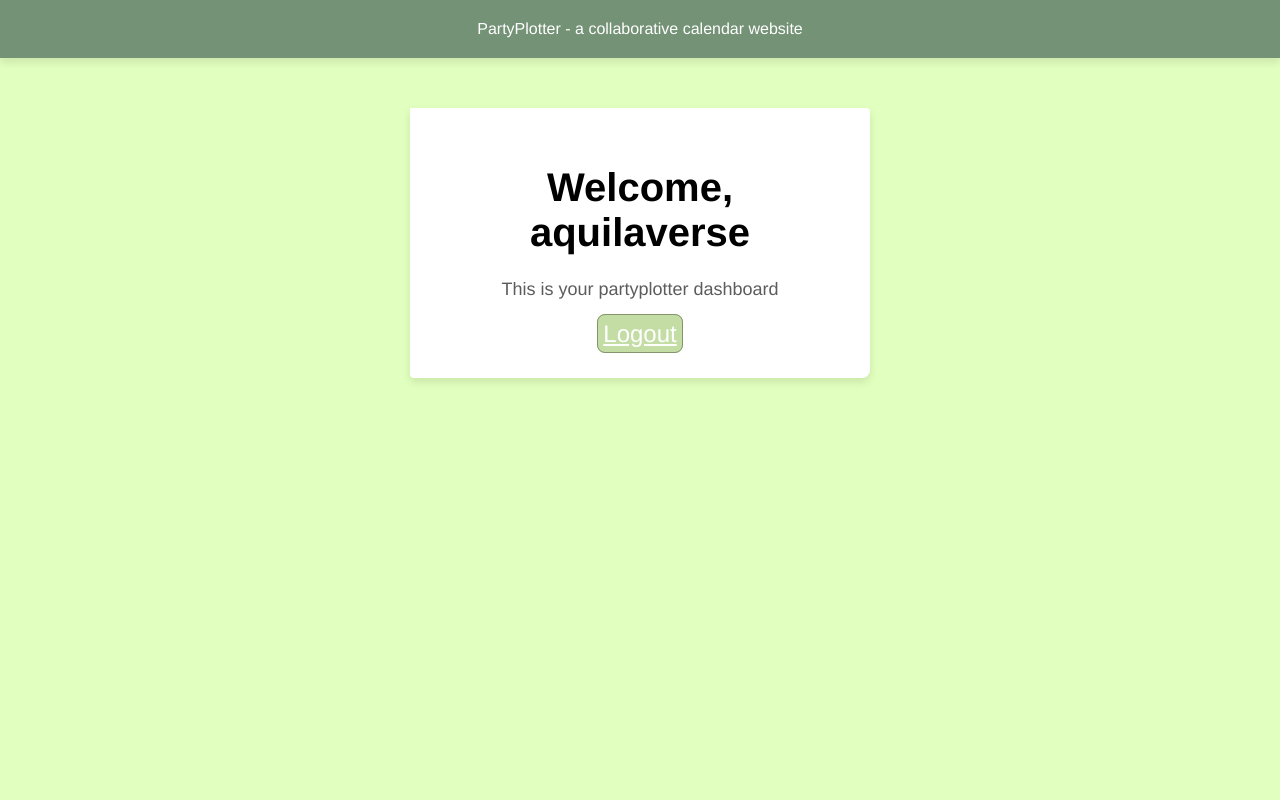
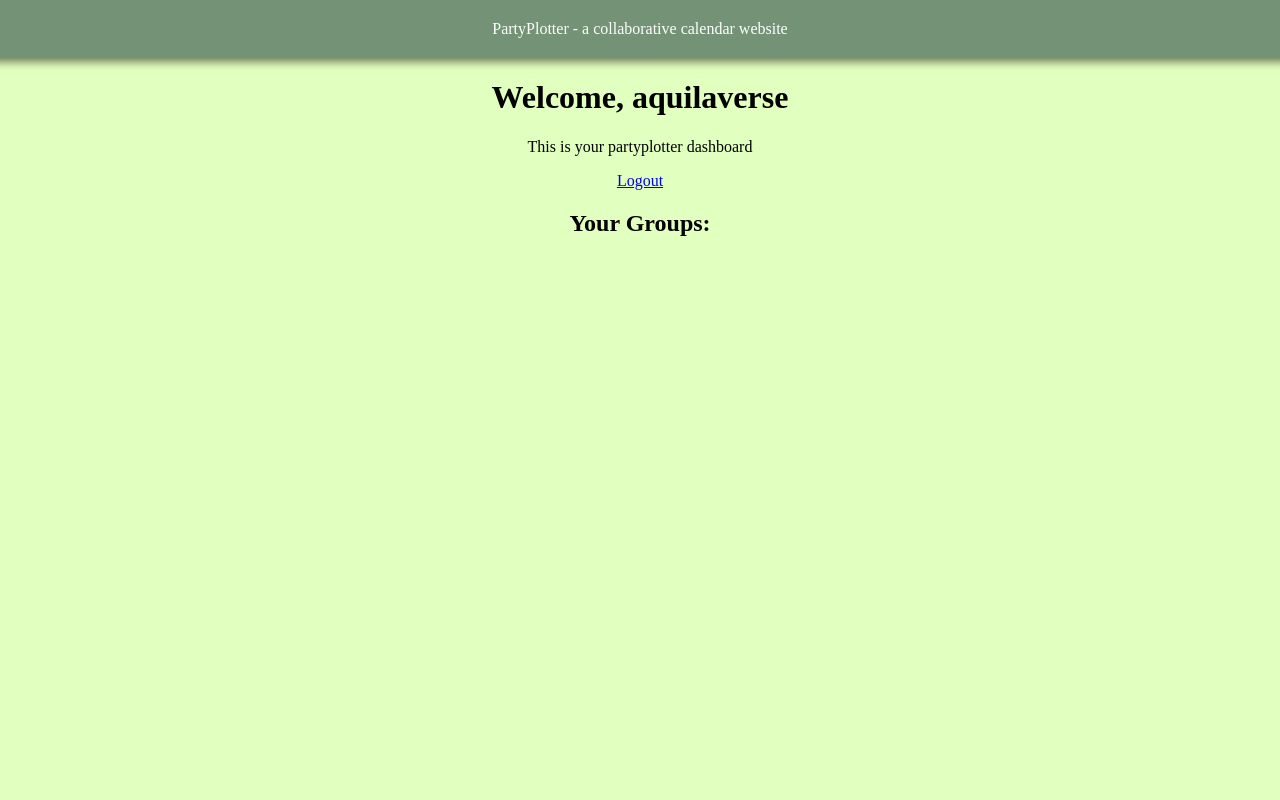
Before and after one commit to feranmiagboola/NEA_work, a Flask app: page /dashboard in a window 1280 px wide. Run offline with Flask 3, Linux system fonts and the light colour scheme; a user stored in the database is signed in.

Commit message:
added calendars - tho not yet editable

```diff
--- a/partyplotter_webapp/webapp/app.py
+++ b/partyplotter_webapp/webapp/app.py
@@ -107,6 +107,13 @@ def logout():
 
 
 
+#Calendar route
+@app.route('/calendar')
+def calendar():
+    return render_template('cal.html')
+
+
+
 if __name__ == "__main__":
     with app.app_context():
         db.create_all()
--- a/partyplotter_webapp/webapp/static/styles.css
+++ b/partyplotter_webapp/webapp/static/styles.css
@@ -1,7 +1,7 @@
 body {
   background-color: #e1ffbe;
   color: #000000;
-  font-family: "Avenir", Helvetica, Arial, sans-serif;
+  font-family: "Times New Roman", "Georgia", serif;
   display: flex;
   flex-direction: column;
   align-items: center;
@@ -13,8 +13,8 @@ body {
 header {
   width: 100%;
   background-color: #749275;
-  box-shadow: 0 4px 8px rgba(0, 0, 0, 0.1);
-  padding: 20px 0;
+  box-shadow: 0 4px 8px rgba(0, 0, 0, 0.5);
+  padding: 20px;
   color: white;
 }
 header h1 {
@@ -31,14 +31,22 @@ main {
   width: 100%;
 }
 
+.calendar {
+  height: 100%;
+  width: 100%;
+  align-items: center;
+  margin: 10px auto;
+}
+
 .container {
   background-color: #ffffff;
-  border-radius: 0 4px 8px;
-  box-shadow: 0 4px 8px rgba(0, 0, 0, 0.1);
-  padding: 30px;
-  max-width: 400px;
-  width: 100%;
-  margin: 50px auto;
+  border-radius: 8px;
+  box-shadow: 0 4px 8px rgba(0, 0, 0, 0.253);
+  padding: 1%;
+  width: 90%;
+  height: 80%;
+  display: flex;
+  margin: 1% auto;
   align-items: center;
 }
 .container h1 {
--- a/partyplotter_webapp/webapp/static/styles.scss
+++ b/partyplotter_webapp/webapp/static/styles.scss
@@ -14,7 +14,7 @@ $headercolour: #749275;
 body {
     background-color: $bgcolour;
     color: $textcolour;
-    font-family: 'Avenir', Helvetica, Arial, sans-serif;
+    font-family: 'Times New Roman', 'Georgia', serif;
     display: flex;
     flex-direction: column;
     align-items: center;
@@ -26,8 +26,8 @@ body {
 header{
     width: 100%;
     background-color: $headercolour;
-    box-shadow: 0 4px 8px rgba(0, 0, 0, 0.1);
-    padding: 20px 0;
+    box-shadow: 0 4px 8px rgba(0, 0, 0, 0.5);
+    padding: 20px;
     color: white;
 
     h1{
@@ -45,14 +45,22 @@ main {
     width: 100%;
 }
 
+.calendar {
+    height: 100%;
+    width: 100%;
+    align-items: center;
+    margin: 10px auto;
+}
+
 .container {
     background-color: $container-bgcolour;
-    border-radius: 0 4px 8px;
-    box-shadow: 0 4px 8px rgba(0, 0, 0, 0.1);
-    padding: 30px;
-    max-width: 400px;
-    width: 100%;
-    margin: 50px auto;
+    border-radius: 8px;
+    box-shadow: 0 4px 8px rgba(0, 0, 0, 0.253);
+    padding: 1%;
+    width: 90%;
+    height: 80%;
+    display: flex;
+    margin: 1% auto;
     align-items: center;
 
 
@@ -108,7 +116,7 @@ main {
 
             &:hover {
                 background-color: $primary-hover;
+            }
         }
     }
 }
-}
--- a/partyplotter_webapp/webapp/templates/dashboard.html
+++ b/partyplotter_webapp/webapp/templates/dashboard.html
@@ -1,8 +1,12 @@
 {%extends "base.html"%}
 
 {% block body%}
-<div class="container">
+<div class="dashboard-container">
     <h1>Welcome, {{username}}</h1>
     <p>This is your partyplotter dashboard</p>
     <a href="{{url_for('logout')}}" class="btn btn-logout">Logout</a>
+    <div class="calendar">
+        <h2>Your Groups:</h2>
+    </div>
+</div>
 {% endblock %}
```
Also changed, not shown: partyplotter_webapp/webapp/templates/cal.html (added, +31 -0 lines), partyplotter_webapp/webapp/templates/base.html (line endings or trailing spaces), 1 other file.
